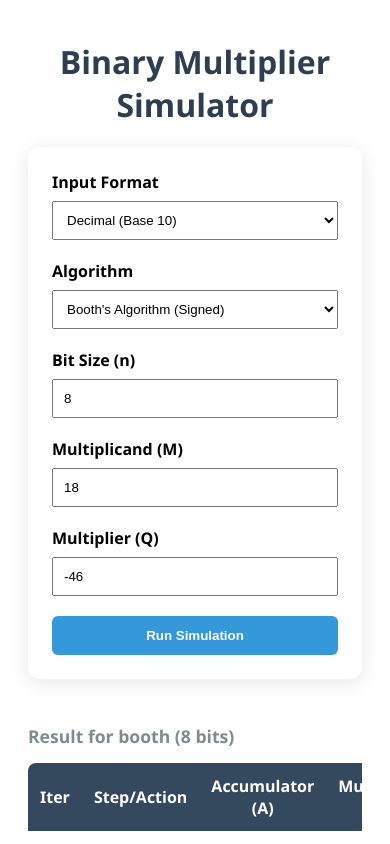
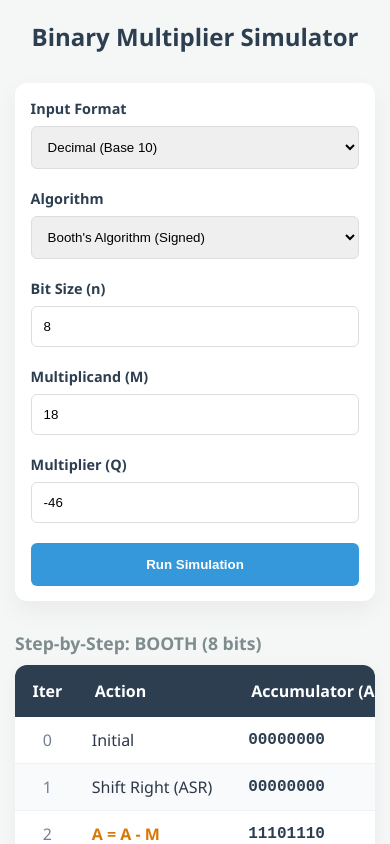
Before and after one commit to saharsh-agrawal/binary-multiplication-ui, a React (Create React App) app: page / in a window 390 px wide. Both pictures are taken after a click on the button "Run Simulation". Shown: the top 844 px of the page. Built offline with nearby package versions, Linux system fonts and the light colour scheme.

Commit message:
Enhance index.html and App component with improved metadata, responsive design, and UI refinements for better user experience

```diff
--- a/public/index.html
+++ b/public/index.html
@@ -1,43 +1,80 @@
-<!DOCTYPE html>
+<!doctype html>
 <html lang="en">
 	<head>
-    <meta charset="utf-8" />
-    <link rel="icon" href="%PUBLIC_URL%/favicon.ico" />
-    <meta name="viewport" content="width=device-width, initial-scale=1" />
-    <meta name="theme-color" content="#000000" />
+		<meta charset="UTF-8" />
+		<link rel="icon" type="image/svg+xml" href="%PUBLIC_URL%/favicon.ico" />
+		<meta name="viewport" content="width=device-width, initial-scale=1.0" />
+
+		<title>
+			Binary Multiplier Simulator | Booth's Algorithm & Signed Shift-Add
+		</title>
+		<meta
+			name="title"
+			content="Binary Multiplier Simulator | Booth's Algorithm & Signed Shift-Add"
+		/>
 		<meta
 			name="description"
-      content="Web site created using create-react-app"
+			content="Interactive online simulator for Booth's Multiplication Algorithm, Signed Shift-Add, and Unsigned Multipliers. Step-by-step register tracing for Computer Architecture students."
 		/>
-    <link rel="apple-touch-icon" href="%PUBLIC_URL%/logo192.png" />
-    <!--
-      manifest.json provides metadata used when your web app is installed on a
-      user's mobile device or desktop. See https://developers.google.com/web/fundamentals/web-app-manifest/
-    -->
-    <link rel="manifest" href="%PUBLIC_URL%/manifest.json" />
-    <!--
-      Notice the use of %PUBLIC_URL% in the tags above.
-      It will be replaced with the URL of the `public` folder during the build.
-      Only files inside the `public` folder can be referenced from the HTML.
+		<meta
+			name="keywords"
+			content="Booth's Algorithm Simulator, Binary Multiplication Step-by-Step, Signed Multiplication Calculator, Computer Architecture Tools, 2's Complement Multiplier, Online Education AI"
+		/>
+		<meta name="author" content="BinarySim" />
 
-      Unlike "/favicon.ico" or "favicon.ico", "%PUBLIC_URL%/favicon.ico" will
-      work correctly both with client-side routing and a non-root public URL.
-      Learn how to configure a non-root public URL by running `npm run build`.
-    -->
-    <title>React App</title>
+		<meta name="geo.region" content="US" />
+		<meta name="geo.placename" content="Global" />
+		<meta
+			name="DC.title"
+			content="Interactive Binary Multiplier Simulation"
+		/>
+
+		<meta property="og:type" content="website" />
+		<meta property="og:url" content="https://your-domain.com/" />
+		<meta
+			property="og:title"
+			content="Binary Multiplier Simulator | Interactive Step-by-Step Logic"
+		/>
+		<meta
+			property="og:description"
+			content="Perform Booth's and Shift-Add multiplication with full register visibility. Supports Decimal, Unsigned, and 2's Complement inputs."
+		/>
+		<meta property="og:image" content="/preview-image.png" />
+
+		<meta property="twitter:card" content="summary_large_image" />
+		<meta property="twitter:title" content="Binary Multiplier Simulator" />
+		<meta
+			property="twitter:description"
+			content="Master Booth's Algorithm with our interactive step-by-step register tracer."
+		/>
+
+		<script type="application/ld+json">
+			{
+				"@context": "https://schema.org",
+				"@type": "SoftwareApplication",
+				"name": "Binary Multiplier Simulator",
+				"operatingSystem": "Web",
+				"applicationCategory": "EducationalApplication",
+				"description": "A technical tool for simulating Booth's Multiplication Algorithm and Signed/Unsigned Shift-Add methods with step-by-step register tracing.",
+				"offers": {
+					"@type": "Offer",
+					"price": "0",
+					"priceCurrency": "USD"
+				}
+			}
+		</script>
+
+		<style>
+			/* Base styles to ensure no 'flash' of unstyled content */
+			body {
+				margin: 0;
+				background-color: #f4f7f6;
+				color: #2c3e50;
+			}
+		</style>
 	</head>
 	<body>
 		<noscript>You need to enable JavaScript to run this app.</noscript>
 		<div id="root"></div>
-    <!--
-      This HTML file is a template.
-      If you open it directly in the browser, you will see an empty page.
-
-      You can add webfonts, meta tags, or analytics to this file.
-      The build step will place the bundled scripts into the <body> tag.
-
-      To begin the development, run `npm start` or `yarn start`.
-      To create a production bundle, use `npm run build` or `yarn build`.
-    -->
 	</body>
 </html>
--- a/src/App.js
+++ b/src/App.js
@@ -92,40 +92,54 @@ const App = () => {
 		<div
 			style={{
 				maxWidth: "1000px",
-				margin: "40px auto",
-				fontFamily: "Segoe UI, sans-serif",
-				padding: "0 20px",
+				margin: "20px auto",
+				fontFamily: "Segoe UI, Roboto, Helvetica, Arial, sans-serif",
+				padding: "0 15px",
+				boxSizing: "border-box",
 			}}
 		>
-			<h1 style={{ textAlign: "center", color: "#2c3e50" }}>
+			<h1
+				style={{
+					textAlign: "center",
+					color: "#2c3e50",
+					fontSize: "clamp(1.5rem, 5vw, 2.5rem)",
+					marginBottom: "30px",
+				}}
+			>
 				Binary Multiplier Simulator
 			</h1>
 
-			{/* FORM SECTION */}
+			{/* FORM SECTION - Responsive Grid */}
 			<div
 				style={{
 					background: "#fff",
-					padding: "24px",
+					padding: "clamp(15px, 4vw, 24px)",
 					borderRadius: "12px",
-					boxShadow: "0 4px 20px rgba(0,0,0,0.1)",
+					boxShadow: "0 10px 25px rgba(0,0,0,0.05)",
 					display: "grid",
-					gridTemplateColumns: "repeat(auto-fit, minmax(200px, 1fr))",
+					gridTemplateColumns: "repeat(auto-fit, minmax(240px, 1fr))",
 					gap: "20px",
 					marginBottom: "30px",
 				}}
 			>
-				<div>
+				<div className="form-group">
 					<label
 						style={{
 							display: "block",
 							fontWeight: "bold",
 							marginBottom: "8px",
+							fontSize: "0.9rem",
 						}}
 					>
 						Input Format
 					</label>
 					<select
-						style={{ width: "100%", padding: "10px" }}
+						style={{
+							width: "100%",
+							padding: "12px",
+							borderRadius: "6px",
+							border: "1px solid #ddd",
+						}}
 						value={config.format}
 						onChange={(e) =>
 							setConfig({ ...config, format: e.target.value })
@@ -138,18 +152,24 @@ const App = () => {
 						</option>
 					</select>
 				</div>
-				<div>
+				<div className="form-group">
 					<label
 						style={{
 							display: "block",
 							fontWeight: "bold",
 							marginBottom: "8px",
+							fontSize: "0.9rem",
 						}}
 					>
 						Algorithm
 					</label>
 					<select
-						style={{ width: "100%", padding: "10px" }}
+						style={{
+							width: "100%",
+							padding: "12px",
+							borderRadius: "6px",
+							border: "1px solid #ddd",
+						}}
 						value={config.algo}
 						onChange={(e) =>
 							setConfig({ ...config, algo: e.target.value })
@@ -162,12 +182,13 @@ const App = () => {
 						<option value="unsigned">Unsigned Shift & Add</option>
 					</select>
 				</div>
-				<div>
+				<div className="form-group">
 					<label
 						style={{
 							display: "block",
 							fontWeight: "bold",
 							marginBottom: "8px",
+							fontSize: "0.9rem",
 						}}
 					>
 						Bit Size (n)
@@ -176,8 +197,10 @@ const App = () => {
 						type="number"
 						style={{
 							width: "100%",
-							padding: "10px",
+							padding: "12px",
 							boxSizing: "border-box",
+							borderRadius: "6px",
+							border: "1px solid #ddd",
 						}}
 						value={config.bits}
 						onChange={(e) =>
@@ -185,12 +208,13 @@ const App = () => {
 						}
 					/>
 				</div>
-				<div>
+				<div className="form-group">
 					<label
 						style={{
 							display: "block",
 							fontWeight: "bold",
 							marginBottom: "8px",
+							fontSize: "0.9rem",
 						}}
 					>
 						Multiplicand (M)
@@ -198,8 +222,10 @@ const App = () => {
 					<input
 						style={{
 							width: "100%",
-							padding: "10px",
+							padding: "12px",
 							boxSizing: "border-box",
+							borderRadius: "6px",
+							border: "1px solid #ddd",
 						}}
 						value={config.m}
 						onChange={(e) =>
@@ -207,12 +233,13 @@ const App = () => {
 						}
 					/>
 				</div>
-				<div>
+				<div className="form-group">
 					<label
 						style={{
 							display: "block",
 							fontWeight: "bold",
 							marginBottom: "8px",
+							fontSize: "0.9rem",
 						}}
 					>
 						Multiplier (Q)
@@ -220,8 +247,10 @@ const App = () => {
 					<input
 						style={{
 							width: "100%",
-							padding: "10px",
+							padding: "12px",
 							boxSizing: "border-box",
+							borderRadius: "6px",
+							border: "1px solid #ddd",
 						}}
 						value={config.q}
 						onChange={(e) =>
@@ -234,13 +263,14 @@ const App = () => {
 						onClick={calculate}
 						style={{
 							width: "100%",
-							padding: "12px",
+							padding: "14px",
 							background: "#3498db",
 							color: "#fff",
 							border: "none",
 							borderRadius: "6px",
 							cursor: "pointer",
 							fontWeight: "bold",
+							transition: "background 0.2s",
 						}}
 					>
 						Run Simulation
@@ -251,46 +281,94 @@ const App = () => {
 			{error && (
 				<div
 					style={{
-						background: "#f8d7da",
-						color: "#721c24",
+						background: "#fee2e2",
+						color: "#b91c1c",
 						padding: "15px",
 						borderRadius: "6px",
 						marginBottom: "20px",
+						border: "1px solid #fecaca",
 					}}
 				>
 					{error}
 				</div>
 			)}
 
-			{/* RESULTS SECTION - Now uses snapshot data */}
 			{data && (
-				<div style={{ overflowX: "auto" }}>
-					<h2 style={{ color: "#7f8c8d", fontSize: "1.1rem" }}>
-						Result for {data.snapshotAlgo.replace("_", " ")} (
+				<div style={{ animation: "fadeIn 0.5s ease-in" }}>
+					<h2
+						style={{
+							color: "#7f8c8d",
+							fontSize: "1.1rem",
+							marginBottom: "10px",
+						}}
+					>
+						Step-by-Step:{" "}
+						{data.snapshotAlgo.replace("_", " ").toUpperCase()} (
 						{data.snapshotBits} bits)
 					</h2>
+
+					{/* Table Container for Horizontal Scrolling on Mobile */}
+					<div
+						style={{
+							overflowX: "auto",
+							background: "#fff",
+							borderRadius: "12px",
+							boxShadow: "0 4px 15px rgba(0,0,0,0.05)",
+							WebkitOverflowScrolling: "touch",
+						}}
+					>
 						<table
 							style={{
 								width: "100%",
 								borderCollapse: "collapse",
-							background: "#fff",
-							borderRadius: "8px",
-							overflow: "hidden",
-							boxShadow: "0 2px 10px rgba(0,0,0,0.05)",
+								minWidth: "600px",
 							}}
 						>
-						<thead style={{ background: "#34495e", color: "#fff" }}>
+							<thead
+								style={{ background: "#2c3e50", color: "#fff" }}
+							>
 								<tr>
-								<th style={{ padding: "12px" }}>Iter</th>
-								<th style={{ padding: "12px" }}>Step/Action</th>
-								<th style={{ padding: "12px" }}>
+									<th
+										style={{
+											padding: "15px",
+											textAlign: "center",
+										}}
+									>
+										Iter
+									</th>
+									<th
+										style={{
+											padding: "15px",
+											textAlign: "left",
+										}}
+									>
+										Action
+									</th>
+									<th
+										style={{
+											padding: "15px",
+											textAlign: "left",
+										}}
+									>
 										Accumulator (A)
 									</th>
-								<th style={{ padding: "12px" }}>
+									<th
+										style={{
+											padding: "15px",
+											textAlign: "left",
+										}}
+									>
 										Multiplier (Q)
 									</th>
 									{data.snapshotAlgo === "booth" && (
-									<th style={{ padding: "12px" }}>Q₋₁</th>
+										<th
+											style={{
+												padding: "15px",
+												textAlign: "center",
+											}}
+										>
+											Q₋₁
+										</th>
 									)}
 								</tr>
 							</thead>
@@ -299,9 +377,11 @@ const App = () => {
 									<tr
 										key={i}
 										style={{
-										borderBottom: "1px solid #eee",
-										background: s.action.includes("Shift")
-											? "#fcfcfc"
+											borderBottom: "1px solid #edf2f7",
+											background: s.action.includes(
+												"Shift",
+											)
+												? "#f8fafc"
 												: "#fff",
 										}}
 									>
@@ -309,6 +389,7 @@ const App = () => {
 											style={{
 												padding: "12px",
 												textAlign: "center",
+												color: "#718096",
 											}}
 										>
 											{s.iter}
@@ -316,12 +397,14 @@ const App = () => {
 										<td
 											style={{
 												padding: "12px",
-											fontWeight: s.action.includes("=")
+												fontWeight: s.action.includes(
+													"=",
+												)
 													? "bold"
 													: "normal",
 												color: s.action.includes("=")
-												? "#e67e22"
-												: "#2c3e50",
+													? "#d97706"
+													: "#2d3748",
 											}}
 										>
 											{s.action}
@@ -329,9 +412,9 @@ const App = () => {
 										<td
 											style={{
 												padding: "12px",
-											fontFamily: "monospace",
-											fontSize: "1.1em",
-											letterSpacing: "1px",
+												fontFamily:
+													'"Courier New", Courier, monospace',
+												fontWeight: "600",
 											}}
 										>
 											{s.A}
@@ -339,9 +422,9 @@ const App = () => {
 										<td
 											style={{
 												padding: "12px",
-											fontFamily: "monospace",
-											fontSize: "1.1em",
-											letterSpacing: "1px",
+												fontFamily:
+													'"Courier New", Courier, monospace',
+												fontWeight: "600",
 											}}
 										>
 											{s.Q}
@@ -361,57 +444,96 @@ const App = () => {
 								))}
 							</tbody>
 						</table>
+					</div>
 
+					{/* ANALYSIS CARD - Responsive Flex/Grid */}
 					<div
 						style={{
 							marginTop: "30px",
 							padding: "24px",
 							background:
 								data.resDec === data.expected
-									? "#d4edda"
-									: "#f8d7da",
+									? "#f0fdf4"
+									: "#fef2f2",
 							borderRadius: "12px",
 							border: "1px solid",
+							borderColor:
+								data.resDec === data.expected
+									? "#bbf7d0"
+									: "#fecaca",
 						}}
 					>
-						<h3 style={{ marginTop: 0 }}>Result Analysis</h3>
+						<h3 style={{ marginTop: 0, color: "#1f2937" }}>
+							Validation Results
+						</h3>
 						<div
 							style={{
-								display: "grid",
-								gridTemplateColumns: "1fr 1fr",
+								display: "flex",
+								flexWrap: "wrap",
+								justifyContent: "space-between",
 								gap: "20px",
 							}}
 						>
-							<div>
-								<p>
-									<strong>Final Binary (AQ):</strong>{" "}
-									<span style={{ fontFamily: "monospace" }}>
+							<div style={{ flex: "1 1 300px" }}>
+								<p style={{ margin: "8px 0" }}>
+									<strong>Final Binary Product (AQ):</strong>
+								</p>
+								<p
+									style={{
+										fontFamily: "monospace",
+										fontSize: "1.2rem",
+										wordBreak: "break-all",
+										color: "#4a5568",
+									}}
+								>
 									{data.fullBin}
+								</p>
+								<p style={{ margin: "8px 0" }}>
+									<strong>Decimal Conversion:</strong>{" "}
+									<span
+										style={{
+											fontSize: "1.2rem",
+											fontWeight: "bold",
+										}}
+									>
+										{data.resDec}
 									</span>
 								</p>
-								<p>
-									<strong>Calculated Decimal:</strong>{" "}
-									{data.resDec}
+							</div>
+							<div
+								style={{
+									flex: "1 1 200px",
+									textAlign:
+										window.innerWidth > 600
+											? "right"
+											: "left",
+								}}
+							>
+								<p style={{ margin: "8px 0" }}>
+									<strong>Theoretical (M × Q):</strong>
 								</p>
-							</div>
-							<div style={{ textAlign: "right" }}>
-								<p>
-									<strong>Actual M × Q:</strong>{" "}
+								<p
+									style={{
+										fontSize: "1.2rem",
+										color: "#4a5568",
+									}}
+								>
 									{data.expected}
 								</p>
 								<p
 									style={{
-										fontSize: "1.2em",
-										fontWeight: "bold",
+										fontSize: "1.3rem",
+										fontWeight: "900",
 										color:
 											data.resDec === data.expected
-												? "#155724"
-												: "#721c24",
+												? "#16a34a"
+												: "#dc2626",
+										marginTop: "15px",
 									}}
 								>
 									{data.resDec === data.expected
-										? "✅ MATCHED"
-										: "❌ CALCULATION ERROR"}
+										? "✓ VERIFIED"
+										: "✗ ERROR"}
 								</p>
 							</div>
 						</div>
```
Lines whose indentation alone changed are shown as unchanged.
